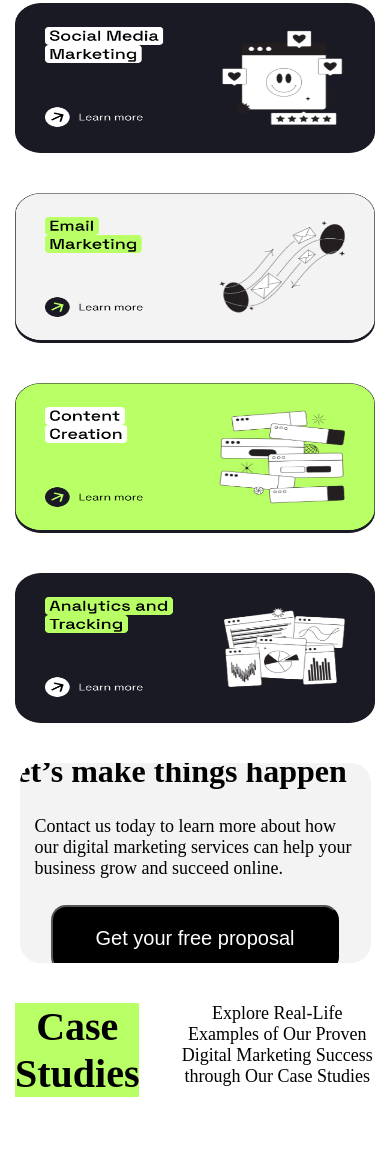
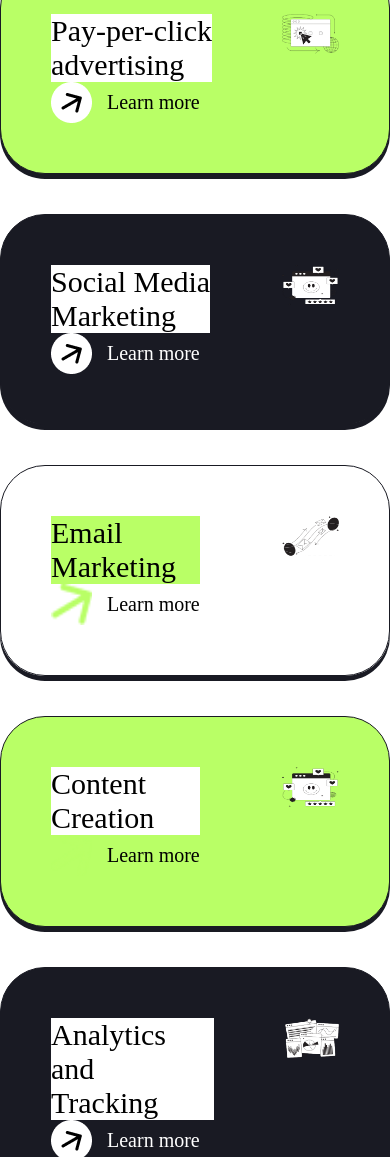
Before and after one commit to amirhoosian/positivusLandingPage, a website built with Vite: page index.html in a window 390 px wide. Shown: the part 1716-2873 px from the top of the page. Built offline with nearby package versions, Linux system fonts and the light colour scheme.

Commit message:
try to make better

```diff
--- a/index.html
+++ b/index.html
@@ -59,13 +59,109 @@
           businesses grow and succeed online. These services include:
         </p>
       </div>
-      <div class="card_contanier">
-        <img src="/Card.png" alt="" />
-        <img src="/Card2.png" alt="" />
-        <img src="/Card3.png" alt="" />
-        <img src="/Card4.png" alt="" />
-        <img src="/Card5.png" alt="" />
-        <img src="/Card6.png" alt="" />
+      <div class="ad-bidding">
+        <div class="ad-bidding-card card-1-social">
+          <div class="ad-bidding-item">
+            <div class="h3-head">
+              <h3>Search engine</h3>
+              <h3>optimization</h3>
+            </div>
+            <div class="icon-head-card">
+              <img src="/Icon.png" alt="" />
+              <p>Learn more</p>
+            </div>
+          </div>
+          <img
+            class="img"
+            src="/tokyo-magnifier-web-search-with-elements 2.png"
+            alt=""
+          />
+        </div>
+        <div class="ad-bidding-card card-2-social">
+          <div class="ad-bidding-item">
+            <div class="h3-head bg-white">
+              <h3>Pay-per-click</h3>
+              <h3>advertising</h3>
+            </div>
+            <div class="icon-head-card">
+              <img src="/icon-card-2.png" alt="" />
+              <p>Learn more</p>
+            </div>
+          </div>
+          <img
+            class="img"
+            src="/tokyo-selecting-a-value-in-the-browser-window 3.png"
+            alt=""
+          />
+        </div>
+
+        <div class="ad-bidding-card card-3-social">
+          <div class="ad-bidding-item">
+            <div class="h3-head bg-white">
+              <h3>Social Media</h3>
+              <h3>Marketing</h3>
+            </div>
+            <div class="icon-head-card">
+              <img src="/icon-card-2.png" alt="" />
+              <p>Learn more</p>
+            </div>
+          </div>
+          <img
+            class="img"
+            src="/tokyo-browser-window-with-emoticon-likes-and-stars-around 2.png"
+            alt=""
+          />
+        </div>
+
+        <div class="ad-bidding-card card-4-social">
+          <div class="ad-bidding-item">
+            <div class="h3-head">
+              <h3>Email</h3>
+              <h3>Marketing</h3>
+            </div>
+            <div class="icon-head-card">
+              <img src="/Icon.png" alt="" />
+              <p>Learn more</p>
+            </div>
+          </div>
+          <img class="img" src="/tokyo-sending-messages.png" alt="" />
+        </div>
+
+        <div class="ad-bidding-card card-2-social">
+          <div class="ad-bidding-item">
+            <div class="h3-head bg-white">
+              <h3>Content</h3>
+              <h3>Creation</h3>
+            </div>
+            <div class="icon-head-card">
+              <img src="/Icon.png" alt="" />
+              <p>Learn more</p>
+            </div>
+          </div>
+          <img
+            class="img"
+            src="./public/tokyo-browser-window-with-emoticon-likes-and-stars-around 2.png"
+            alt=""
+          />
+        </div>
+
+        <div class="ad-bidding-card card-3-social">
+          <div class="ad-bidding-item">
+            <div class="h3-head bg-white">
+              <h3>Analytics and</h3>
+              <h3>Tracking</h3>
+            </div>
+            <div class="icon-head-card">
+              <img src="/icon-card-2.png" alt="" />
+              <p>Learn more</p>
+            </div>
+          </div>
+          <img
+            class="img"
+            src="/tokyo-volumetric-analytics-of-different-types-in-web-browsers.png"
+            alt=""
+          />
+        </div>
       </div>
       <div class="cta-banner">
         <div class="cta-message">
@@ -93,7 +189,7 @@
             sales.
           </p>
           <div class="success-cta">
-            <p>Learn more</p>
+            <a href="#">Learn more</a>
             <img src="/Icon.png" alt="" />
           </div>
         </div>
@@ -106,7 +202,7 @@
             sales.
           </p>
           <div class="success-cta">
-            <p>Learn more</p>
+            <a href="#">Learn more</a>
             <img src="/Icon.png" alt="" />
           </div>
         </div>
@@ -118,7 +214,7 @@
             sales.
           </p>
           <div class="success-cta">
-            <p>Learn more</p>
+            <a href="#">Learn more</a>
             <img src="/Icon.png" alt="" />
           </div>
         </div>
@@ -150,35 +246,35 @@
             <h3>02</h3>
             <p>Research and Strategy Development</p>
           </div>
-          <button type="submit"><img src="/-.png" alt="" /></button>
+          <button type="submit"><img src="/plus.png" alt="" /></button>
         </div>
         <div class="BoomBlueprint_header BoomBlueprint_card">
           <div class="BoomBlueprint_header_p">
             <h3>03</h3>
             <p>Implementation</p>
           </div>
-          <button type="submit"><img src="/-.png" alt="" /></button>
+          <button type="submit"><img src="/plus.png" alt="" /></button>
         </div>
         <div class="BoomBlueprint_header BoomBlueprint_card">
           <div class="BoomBlueprint_header_p">
             <h3>04</h3>
             <p>Monitoring and Optimization</p>
           </div>
-          <button type="submit"><img src="/-.png" alt="" /></button>
+          <button type="submit"><img src="/plus.png" alt="" /></button>
         </div>
         <div class="BoomBlueprint_header BoomBlueprint_card">
           <div class="BoomBlueprint_header_p">
             <h3>05</h3>
             <p>Reporting and Communication</p>
           </div>
-          <button type="submit"><img src="/-.png" alt="" /></button>
+          <button type="submit"><img src="/plus.png" alt="" /></button>
         </div>
         <div class="BoomBlueprint_header BoomBlueprint_card">
           <div class="BoomBlueprint_header_p">
             <h3>06</h3>
             <p>Continual Improvement</p>
           </div>
-          <button type="submit"><img src="/-.png" alt="" /></button>
+          <button type="submit"><img src="/plus.png" alt="" /></button>
         </div>
       </div>
       <div class="services-intro">
@@ -259,7 +355,7 @@
           </ul>
 
           <div class="icon-footer">
-            <img src="/linkedin.png" alt="" />
+            <img src="/Socialicon-linkin.png" alt="" />
             <img src="/Social-icon2.png" alt="" />
             <img src="/Social-icon4.png" alt="" />
           </div>
--- a/src/style.css
+++ b/src/style.css
@@ -28,7 +28,7 @@
 .header-main {
   display: flex;
   justify-content: space-between;
-  padding: 0 100px;
+  padding: 0 300px;
   margin-top: 70px;
 }
 .header-main-left {
@@ -75,7 +75,7 @@
 
   margin-top: 152px;
   gap: 40px;
-  padding: 0 200px;
+  padding: 0 345px;
   text-align: center;
 }
 
@@ -88,20 +88,6 @@
   font-size: 18px;
 }
 
-.card_contanier {
-  display: grid;
-  grid-template-columns: repeat(2, 1fr);
-
-  margin: 0 auto;
-  gap: 40px;
-  width: 100%;
-  max-width: 1440px;
-  padding: 0 100px;
-  margin-top: 91px;
-}
-.card_contanier img {
-  width: 100%;
-}
 .cta-banner {
   width: clamp(320px, 80%, 1240px);
   height: clamp(200px, 30vw, 347px);
@@ -114,12 +100,12 @@
   margin-top: 165px;
   border-radius: 20px;
   position: relative;
-  overflow: hidden;
 }
 .cta-banner img {
   position: relative;
-  right: -100px;
+  right: 5px;
 }
+
 .cta-message {
   width: 500px;
   display: flex;
@@ -165,8 +151,22 @@
   gap: 10px;
 }
 .success-card p {
+  color: #fff;
+  font-family: "Space Grotesk";
   font-size: 18px;
+  font-weight: 400;
 }
+
+.success-cta a {
+  text-decoration: none;
+  color: var(--Green, #b9ff66);
+  font-family: "Space Grotesk";
+  font-size: 20px;
+
+  font-weight: 400;
+  line-height: 28px;
+}
+
 .br {
   width: 1px;
   background-color: #f3f3f3;
@@ -233,8 +233,7 @@
 
 .card_box {
   display: grid;
-
-  grid-template-columns: repeat(3, 1fr);
+  grid-template-columns: repeat(3, minmax(auto, max-content));
   justify-content: center;
   margin: 0 135px;
   margin-top: 80px;
@@ -244,7 +243,7 @@
 .btn_show_more_card {
   display: flex;
   flex-direction: row-reverse;
-  padding: 0 135px;
+  padding: 0 330px;
   margin-top: 60px;
 }
 
@@ -364,8 +363,11 @@
 }
 
 .positivus-footer {
+  width: calc(70% - 4rem);
+  height: calc((100% - 4rem) * (1814 / 1214));
+
   padding: 55px 60px 50px 60px;
-  margin: 20px 100px;
+  margin: 140px auto;
   margin-bottom: 0;
   padding: 30px;
   border-radius: 45px 45px 0px 0px;
@@ -513,6 +515,87 @@
   gap: 40px;
 }
 
+.ad-bidding {
+  display: grid;
+  grid-template-columns: repeat(2, minmax(auto, max-content));
+  gap: 40px;
+  justify-content: center;
+  margin-top: 92px;
+}
+
+.ad-bidding-card {
+  display: flex;
+  width: 100%;
+  max-width: 600px;
+  justify-content: space-between;
+  padding: 50px;
+  border-radius: 45px;
+  border: 1px solid var(--Dark, #191a23);
+  gap: 69px;
+  box-shadow: 0px 5px 0px 0px #191a23;
+}
+
+.ad-bidding-item {
+  display: flex;
+  flex-direction: column;
+  justify-content: space-between;
+}
+
+.h3-head {
+  display: flex;
+  flex-direction: column;
+}
+
+.h3-head h3 {
+  color: #000;
+  font-family: "Space Grotesk";
+  font-size: 30px;
+  font-style: normal;
+  font-weight: 500;
+  line-height: normal;
+  background-color: #b9ff66;
+}
+
+.icon-head-card {
+  display: flex;
+  gap: 15px;
+  align-items: center;
+}
+
+.icon-head-card p {
+  color: var(--Black, #000);
+  font-family: "Space Grotesk";
+  font-size: 20px;
+  font-weight: 400;
+  line-height: 28px; /* 140% */
+}
+.icon-head-card img {
+  --size: 41px;
+  width: var(--size);
+  height: var(--size);
+}
+
+.card-1-social {
+  background: var(--Grey, #f3f3f3);
+}
+
+.card-2-social {
+  background: var(--Green, #b9ff66);
+}
+
+.card-3-social {
+  background: var(--Dark, #191a23);
+}
+
+.card-3-social .icon-head-card p {
+  color: #fff;
+}
+
+.ad-bidding-card .img {
+  width: 14.58vw;
+  height: calc(14.58vw * 0.703);
+}
+
 @media (max-width: 768px) {
   .navBar {
     padding: 20px 15px;
@@ -586,19 +669,11 @@
   }
 
   .services-intro,
-  .card_contanier,
   .cta-banner {
     margin-top: 40px !important;
     padding: 0 15px !important;
   }
 
-  .card_contanier {
-    width: 100%;
-  }
-  .card_contanier img {
-    width: clamp(300px, 50vw, 600px);
-    height: clamp(150px, 25vw, 315px);
-  }
   .BoomBlueprint {
     width: 100%;
     flex-direction: column;
@@ -656,13 +731,6 @@
     width: 100%;
   }
 
-  .card_contanier {
-    grid-template-columns: 1fr;
-  }
-  .card_contanier img {
-    width: 100%;
-  }
-
   .positivus-footer {
     width: 100%;
     margin: 0;
@@ -702,6 +770,10 @@
 
   .Contact-container {
     gap: 20px;
+  }
+
+  .ad-bidding {
+    grid-template-columns: minmax(auto, max-content);
   }
 }
 
@@ -759,3 +831,17 @@
     gap: 10px;
   }
 }
+
+@media (max-width: 1016px) {
+  .ad-bidding {
+    grid-template-columns: minmax(auto, max-content);
+  }
+  .services-intro {
+    flex-direction: column;
+    align-items: center;
+  }
+}
+
+.bg-white h3 {
+  background-color: #fff;
+}
```
Also changed, not shown: public/Frame 19 (2).png (added), public/Frame 19.png, public/Plus-icon.png (added), public/Socialicon-linkin.png (added), public/head-card-1.png (added), public/icon-card-2.png (added), public/plus.png (added), public/tokyo-browser-window-with-emoticon-likes-and-stars-around 2.png (added), public/tokyo-magnifier-web-search-with-elements 2.png (added), public/tokyo-many-browser-windows-with-different-1.png (added), public/tokyo-selecting-a-value-in-the-browser-window 3.png (added), public/tokyo-sending-messages-from-one-place-to-another-3.png (added), public/tokyo-sending-messages.png (added), public/tokyo-volumetric-analytics-of-different-types-in-web-browsers.png (added).
